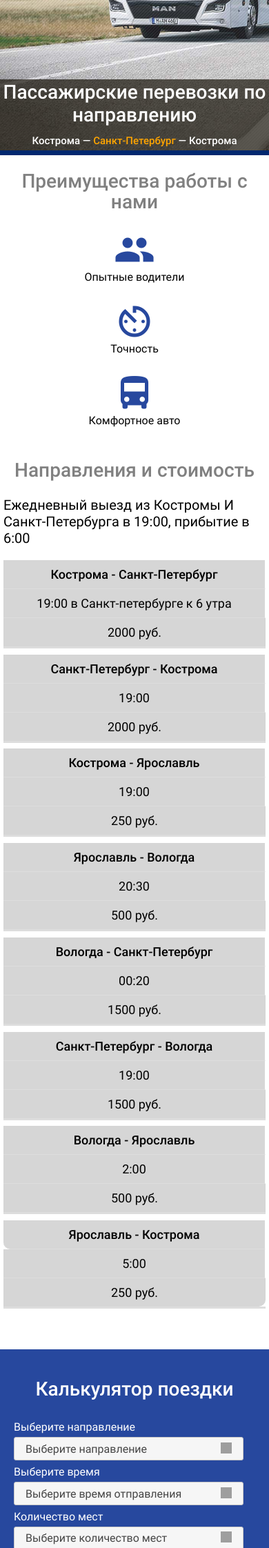
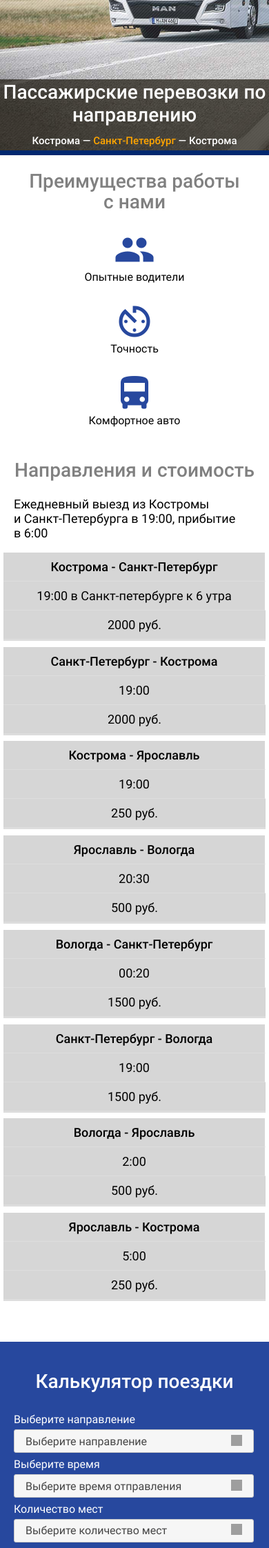
Before and after one commit to AbilityMaster/vezem44, a PHP site: page /app/index.html in a window 390 px wide. Shown: the part 686-2930 px from the top of the page at 69% size. Run offline with PHP 8.4, Linux system fonts and the light colour scheme; style sheets or scripts are compiled from the project's sources; some libraries are stand-ins or nearby versions; grey boxes are pictures that could not be loaded.

Commit message:
- changes in styles, adaptive layout.

```diff
--- a/app/index.html
+++ b/app/index.html
@@ -101,7 +101,7 @@
    <div class="container-divider"></div>
    <div class="container">
         <section class="advantages">
-            <h2 class="h2">Преимущества работы с нами</h2>
+            <h2 class="h2">Преимущества работы с&nbsp;нами</h2>
             <div class="advantages__content">
                 <div class="advantages__item">
                     <i class="advantages__icon material-icons">
@@ -125,7 +125,7 @@
         </section>
         <section class="directions">
             <h2 id="directions" class="h2">Направления и стоимость</h2>
-            <p class="directions__p">Ежедневный выезд из Костромы И Санкт-Петербурга в 19:00, прибытие в 6:00</p>
+            <p class="directions__p">Ежедневный выезд из Костромы и&nbsp;Санкт-Петербурга в 19:00, прибытие в&nbsp;6:00</p>
             <table class="directions__table rounded">
                 <thead>
                 <tr>
@@ -241,9 +241,9 @@
                     <i class="material-icons">info</i>
                 </div>
                 <div class="about-us__right">
-                    <p>Работаем с 2011 года. Имеем в штате опытных водителей,
-                        произвели множество поездок с хорошими отзывами. В автопарке надежные автомобили.
-                        Осуществляем пассажирские перевозки по России, от 1 до 50 мест. Индивидуальный подход к каждому клиенту</p>
+                    <p>Работаем с 2011 года. Имеем в&nbsp;штате опытных водителей,
+                        произвели множество поездок с&nbsp;хорошими отзывами. В&nbsp;автопарке надежные автомобили.
+                        Осуществляем пассажирские перевозки по&nbsp;России, от 1 до 50 мест. Индивидуальный подход к&nbsp;каждому клиенту</p>
 
                     <p>Остались вопросы звоните, наши контакты: </p>
                     <div class="about-us__contacts">
--- a/app/scss/style.scss
+++ b/app/scss/style.scss
@@ -410,7 +410,7 @@ a {
 /* Раздел о Нас */
 
 .about-us {
-  padding: 20px;
+  padding: 15px;
   margin: 0 auto;
 
   &__content {
@@ -514,6 +514,10 @@ input {
 
   &__p {
     font-size: 20px;
+    padding: 0 15px;
+    @media screen and (max-width: 1024px) {
+      font-size: 18px;
+    }
   }
 
   &__table {
@@ -617,10 +621,16 @@ input {
 
     & tr:last-child td:first-child {
       border-radius: 0 0 0 10px;
+      @media screen and (max-width: 1024px) {
+        border-radius: 0;
+      }
     }
 
     & tr:last-child td:last-child {
       border-radius: 0 0 10px 0;
+      @media screen and (max-width: 1024px) {
+        border-radius: 0;
+      }
     }
 
     & td:last-child {
@@ -694,6 +704,9 @@ input {
       margin-right: 15px;
       display: flex;
       flex-direction: column;
+      @media screen and (max-width: 1024px) {
+        margin-right: 0;
+      }
     }
 
     &-logo-pay {
```
